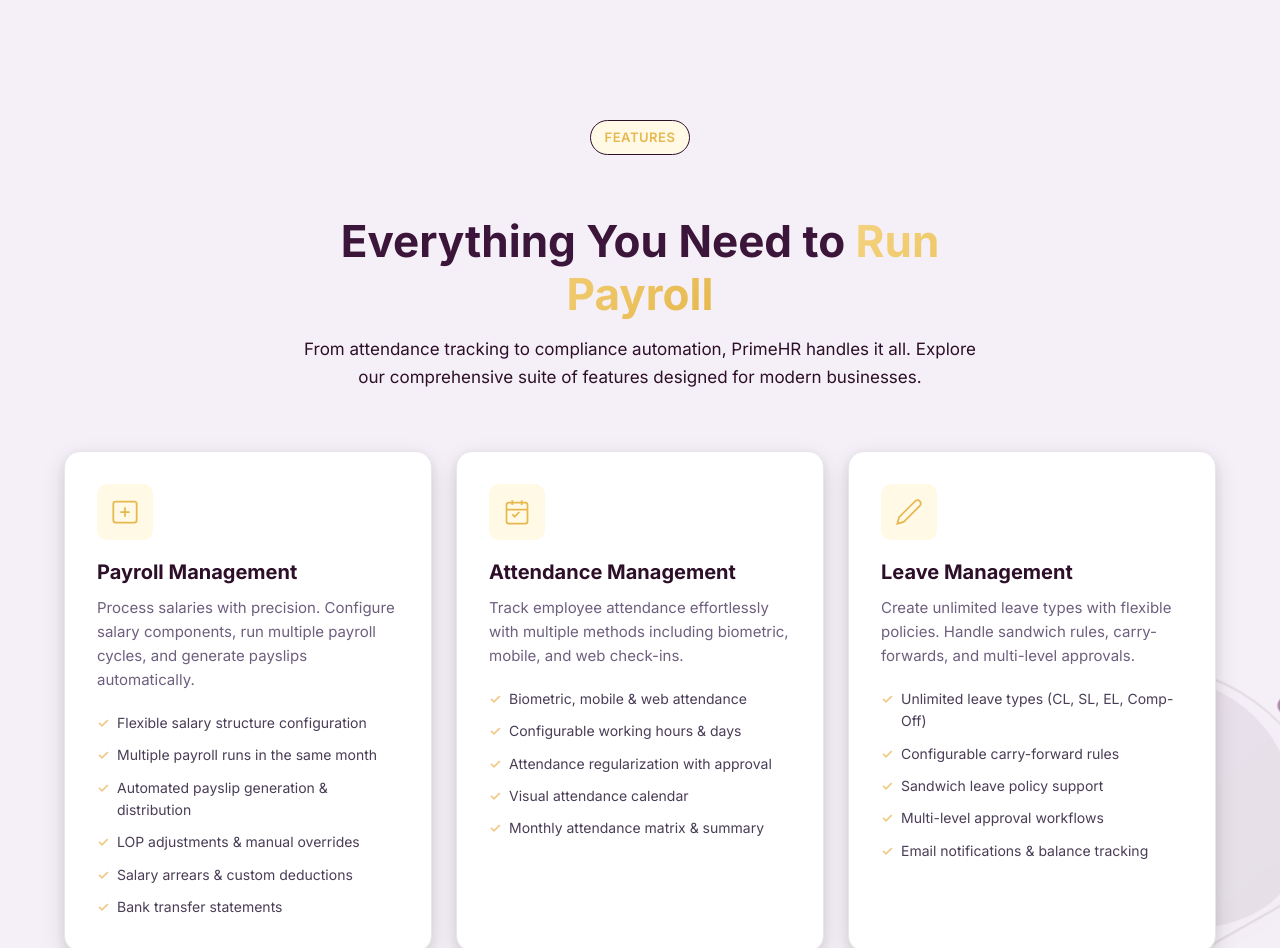
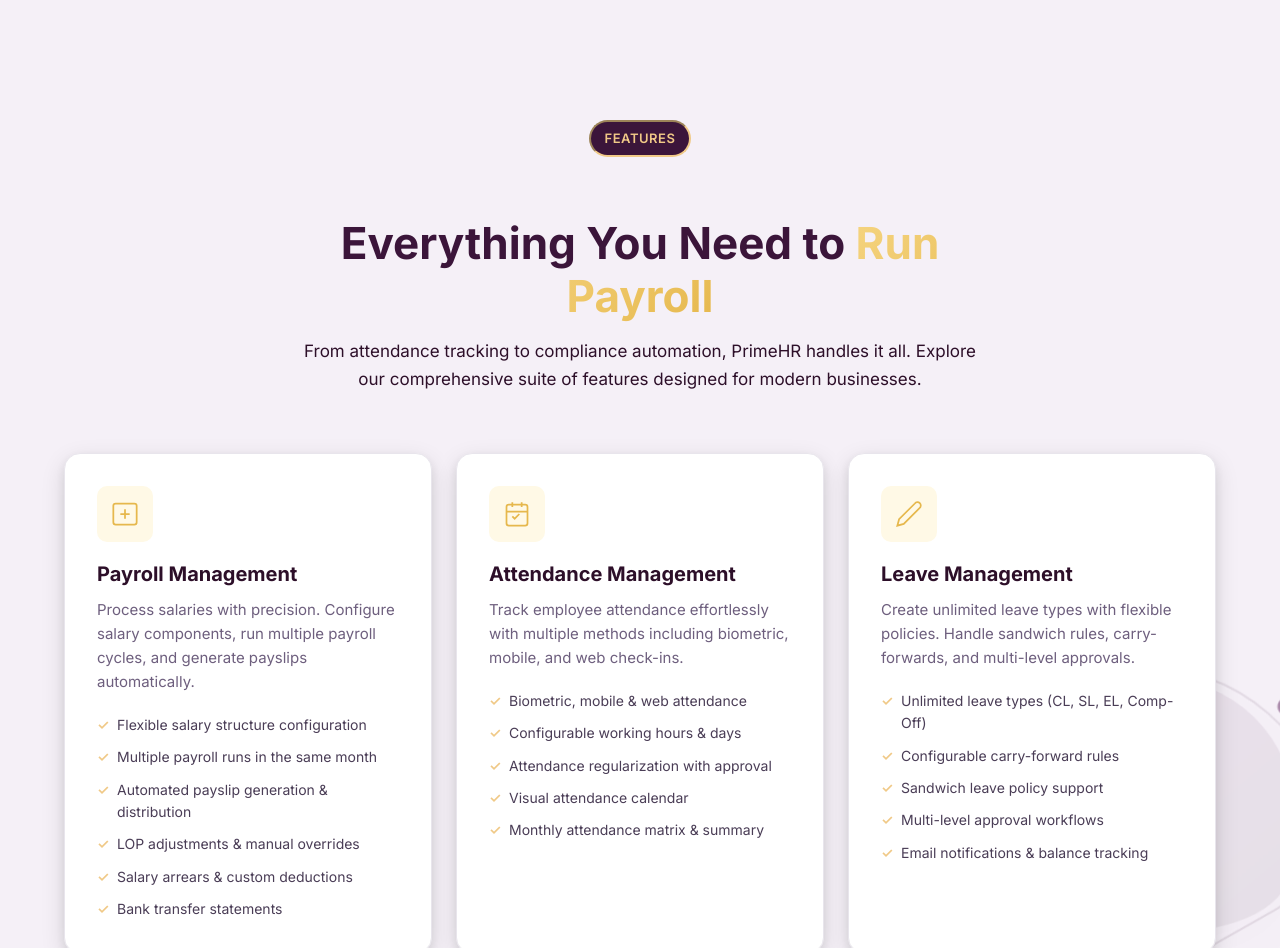
Before and after one commit to PayalBaggad/PrimeHR, a plain HTML site: page index.html in a window 1280 px wide. Shown: the part 820-1768 px from the top of the page. Drawn offline with Linux system fonts and the light colour scheme; a script that the page names is missing.

Commit message:
changes in badges

```diff
--- a/theme-xanthous-plum.css
+++ b/theme-xanthous-plum.css
@@ -191,9 +191,9 @@
 }
 
 .section-light .section-badge {
-    background: #3B153A;
-    color: #F0C987;
-    border: 1px solid #2D0F29;
+    background: #3B153A !important;
+    color: #F0C987 !important;
+    border: 2px inset #F0C987 !important;
 }
 
 .section-dark .section-badge {
@@ -514,10 +514,9 @@
     width: 100%;
     height: 100%;
     pointer-events: none;
-    z-index: 99;
-    /* Increased to stay on top */
+    z-index: 1;
+    /* Behind hero content (buttons, text, images use z-index: 2 via .container) */
     opacity: 0.8;
-    /* Increased visibility */
 }
 
 /* ===================================
```
